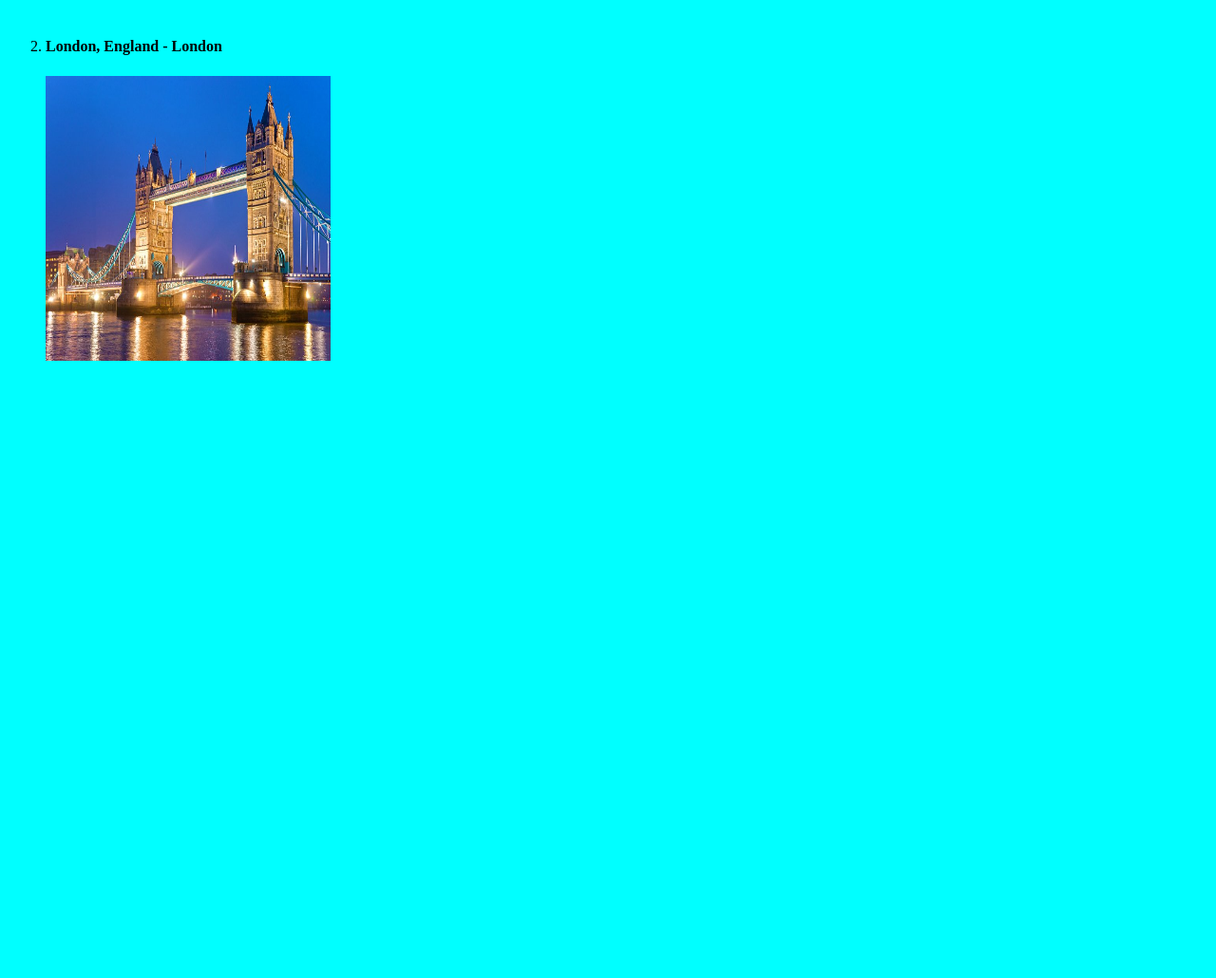
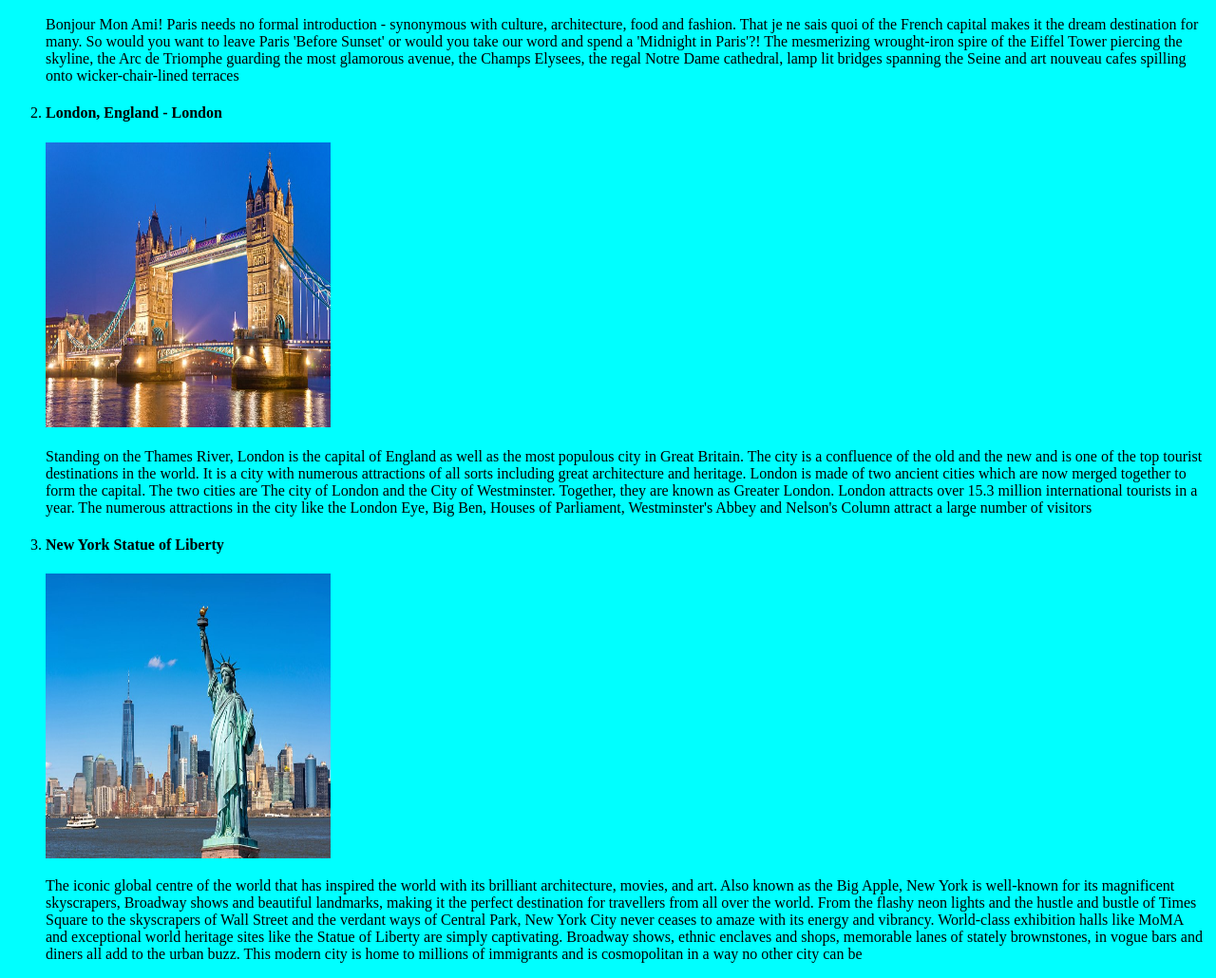
Before and after one commit to Adesoyea/PLACES, a plain HTML site: page index.html in a window 1280 px wide. Shown: the part 422-1452 px from the top of the page at 95% size. Before the commit the page ends 822 px from the top, so only its background shows below. Drawn offline with Linux system fonts and the light colour scheme.

Commit message:
added places information

```diff
--- a/index.html
+++ b/index.html
@@ -1,5 +1,6 @@
 <!DOCTYPE html>
 <html lang="en">
+
 <head>
     <meta charset="UTF-8">
     <meta http-equiv="X-UA-Compatible" content="IE=edge">
@@ -7,16 +8,52 @@
     <link rel="stylesheet" href="./css/styles.css">
     <title>MY FAVOURITE PLACES</title>
 </head>
+
 <body>
 
-  <h1>Here is the list of 33 Best Places In The World To Visit</h1>
+    <h1>Here is the list of 33 Best Places In The World To Visit</h1>
 
-  <ol>
-<li> <h4>Paris, France - The City of Lights </h4></li>
-    <img src="./img/Paris.jpg" alt="" width="300px" height="300px"><br><br>
-    <li> <h4>London, England - London </h4></li>
-    <img src="./img/london-england.jpg" alt="" width="300px" height="300px">
-</ol>
+    <ol>
+        <li>
+            <h4>Paris, France - The City of Lights </h4>
+        </li>
+        <img src="./img/Paris.jpg" alt="" width="300px" height="300px"><br>
+
+        <p>Bonjour Mon Ami! Paris needs no formal introduction - synonymous with culture, architecture, food and
+            fashion. That je ne sais quoi of the French capital makes it the dream destination for many. So would you
+            want to leave Paris 'Before Sunset' or would you take our word and spend a 'Midnight in Paris'?! The
+            mesmerizing wrought-iron spire of the Eiffel Tower piercing the skyline, the Arc de Triomphe guarding the
+            most glamorous avenue, the Champs Elysees, the regal Notre Dame cathedral, lamp lit bridges spanning the
+            Seine and art nouveau cafes spilling onto wicker-chair-lined terraces</p>
+        </li>
+        <li>
+            <h4>London, England - London </h4>
+
+            <img src="./img/london-england.jpg" alt="" width="300px" height="300px"><br><br>
+            Standing on the Thames River, London is the capital of England as well as the most populous city in Great
+            Britain. The city is a confluence of the old and the new and is one of the top tourist destinations in the
+            world. It is a city with numerous attractions of all sorts including great architecture and heritage. London
+            is made of two ancient cities which are now merged together to form the capital. The two cities are The city
+            of London and the City of Westminster. Together, they are known as Greater London. London attracts over 15.3
+            million international tourists in a year. The numerous attractions in the city like the London Eye, Big Ben,
+            Houses of Parliament, Westminster's Abbey and Nelson's Column attract a large number of visitors
+        <li>
+            <h4>New York Statue of Liberty</h4>
+        </li>
+        <img src="./img/new-york.jpg" alt="" width="300px" height="300px"><br>
+
+        <p>The iconic global centre of the world that has inspired the world with its brilliant architecture, movies,
+            and art. Also known as the Big Apple, New York is well-known for its magnificent skyscrapers, Broadway shows
+            and beautiful landmarks, making it the perfect destination for travellers from all over the world. From the
+            flashy neon lights and the hustle and bustle of Times Square to the skyscrapers of Wall Street and the
+            verdant ways of Central Park, New York City never ceases to amaze with its energy and vibrancy. World-class
+            exhibition halls like MoMA and exceptional world heritage sites like the Statue of Liberty are simply
+            captivating. Broadway shows, ethnic enclaves and shops, memorable lanes of stately brownstones, in vogue
+            bars and diners all add to the urban buzz. This modern city is home to millions of immigrants and is
+            cosmopolitan in a way no other city can be</p>
+        </li>
+    </ol>
 
 </body>
+
 </html>
```
Also changed, not shown: img/new-york.jpg (added).
